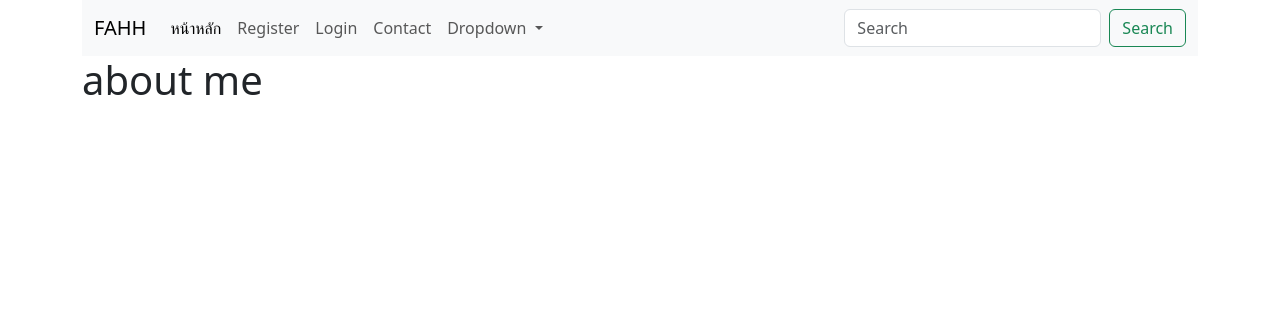
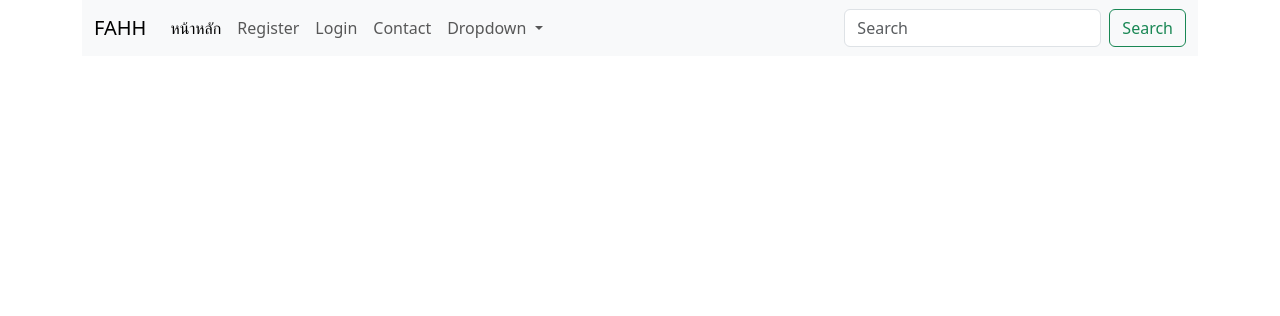
Before and after one commit to Fahlnwza555/panasonic-django-training-fah, a Django app: template blog/templates/blog/about.html in a window 1280 px wide. Shown: the top 316 px of the page. Run offline with Django 5.2, Linux system fonts and the light colour scheme; the template is opened without the code that fills it, so the values that code supplies are empty.

Commit message:
remove block content in about.html

```diff
--- a/blog/templates/blog/about.html
+++ b/blog/templates/blog/about.html
@@ -1,7 +1 @@
 {%extends "blog/base.html"%}
-
-
-    {%block content%}
-    <h1>about me</h1>
-
-   {%endblock%}
```
